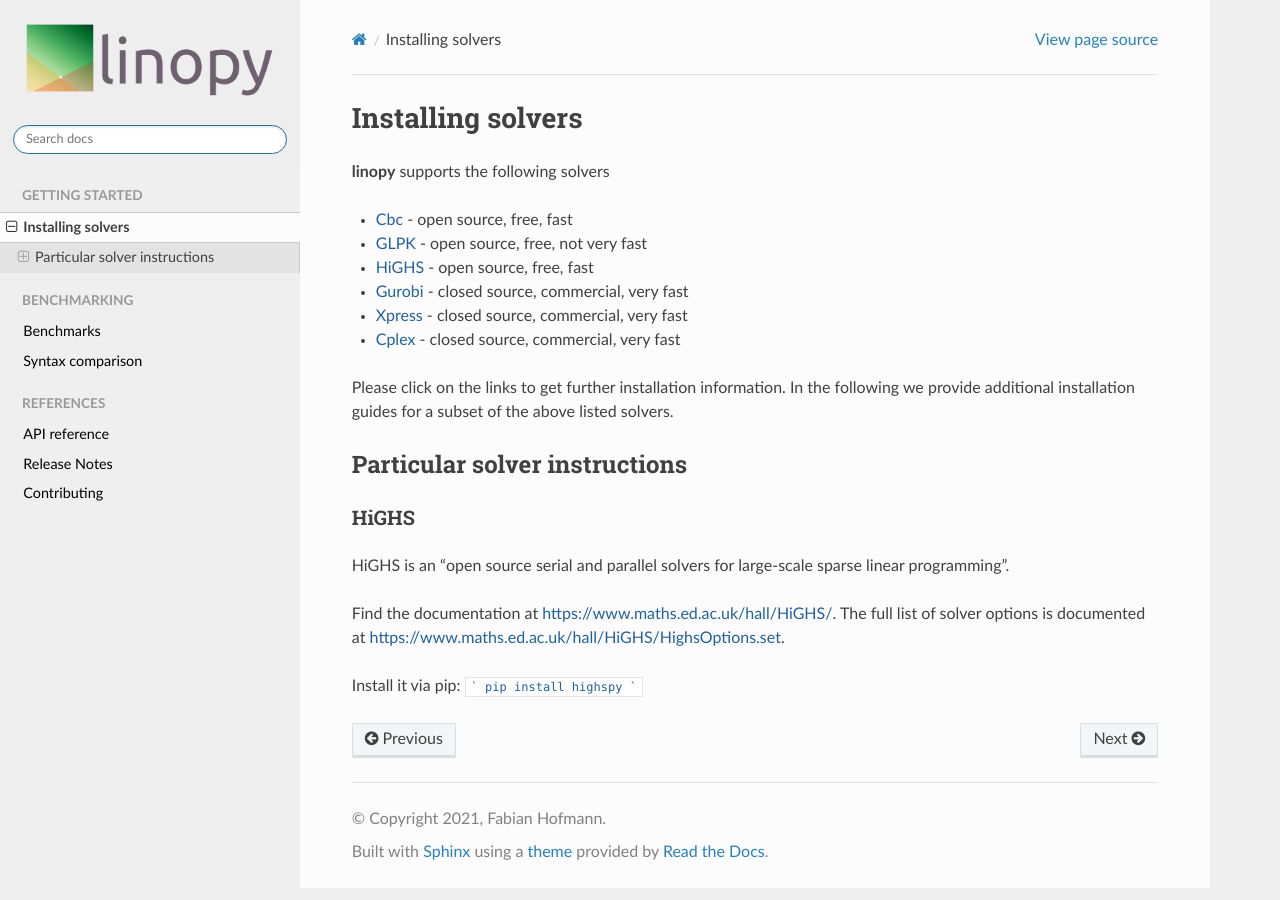
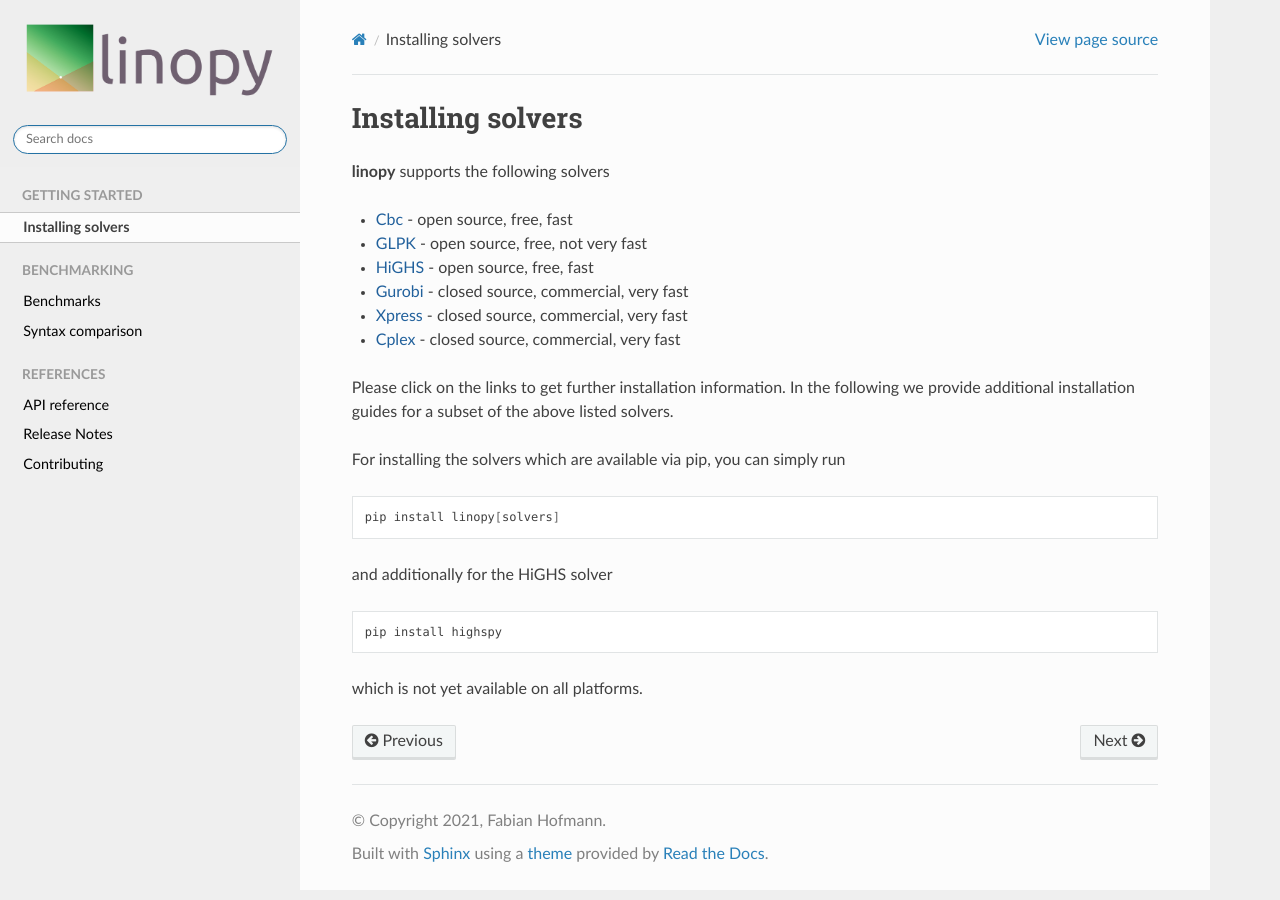
Before and after one commit to PyPSA/linopy, a Sphinx documentation site: the page built from doc/solvers.rst, in a window 1280 px wide. Built offline with Sphinx 7.4.7 and the Read the Docs theme 2.0.0, drawn with Linux system fonts in a browser that asks for light colours; pages that are not in the unit, such as notebooks, are missing from menus.

Commit message:
update solver installation guideline

````diff
--- a/doc/solvers.rst
+++ b/doc/solvers.rst
@@ -14,23 +14,21 @@ Installing solvers
 
 Please click on the links to get further installation information. In the following we provide additional installation guides for a subset of the above listed solvers.
 
+For installing the solvers which are available via pip, you can simply run
 
-Particular solver instructions
-------------------------------
+.. code:: bash
 
-HiGHS
-~~~~~
+    pip install linopy[solvers]
 
-HiGHS is an "open source serial and parallel solvers for large-scale sparse linear programming".
 
-Find the documentation at https://www.maths.ed.ac.uk/hall/HiGHS/.
-The full list of solver options is documented at
-https://www.maths.ed.ac.uk/hall/HiGHS/HighsOptions.set.
+and additionally for the HiGHS solver
 
-Install it via pip:
-```
-pip install highspy
-```
+.. code:: bash
+
+    pip install highspy
+
+
+which is not yet available on all platforms.
 
 
 .. PIPS-IMP++
````
